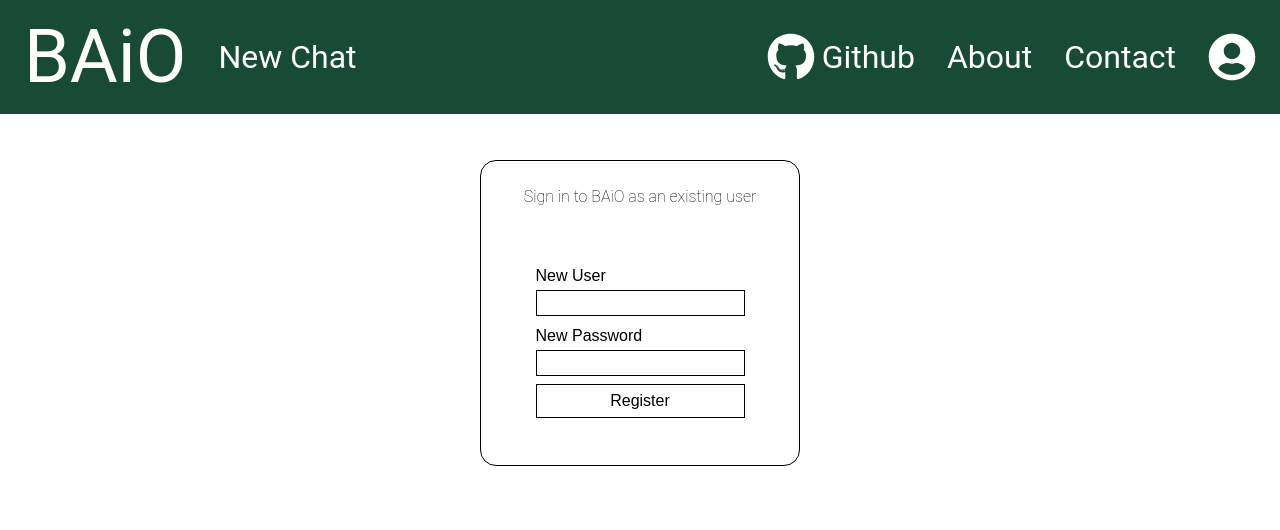
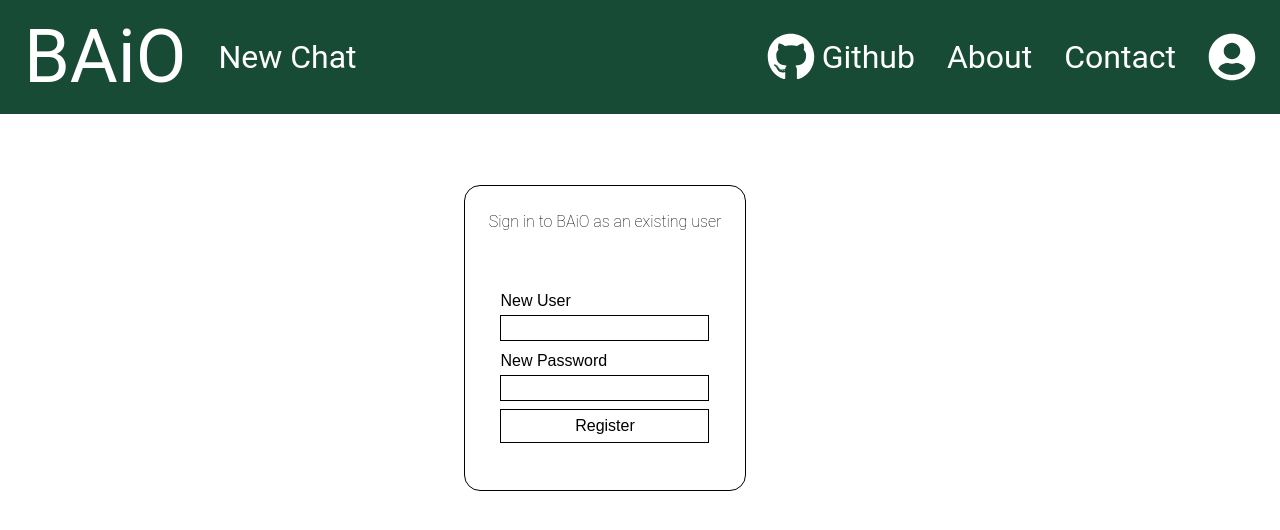
Before and after one commit to baioorg/BAiO_Frontend, a Next.js app in the folder baio_frontend/: page / in a window 1280 px wide. Shown: the top 530 px of the page. Built offline with nearby package versions, Linux system fonts and the light colour scheme.

Commit message:
centered box

```diff
--- a/baio_frontend/src/components/RegistrationPage/RegistrationPage.jsx
+++ b/baio_frontend/src/components/RegistrationPage/RegistrationPage.jsx
@@ -17,9 +17,11 @@ export default function loginPage() {
 
   return (
     <div className="bracket">
-      <div className="registration-page content">
-        <h1> Sign in to BAiO as an existing user</h1>
-        <RegistrationForm onSubmit={takeInCredentials} />
+      <div className="registration-page">
+        <div className="content">
+          <h1> Sign in to BAiO as an existing user</h1>
+          <RegistrationForm onSubmit={takeInCredentials} />
+        </div>
       </div>
     </div>
   );
--- a/baio_frontend/src/components/RegistrationPage/registrationPage.css
+++ b/baio_frontend/src/components/RegistrationPage/registrationPage.css
@@ -1,11 +1,12 @@
 .bracket {
-    margin: 10em;
-    margin-left: 30em;
-    margin-right: 30em;
+    padding: 25px;
+    margin: auto;
+    max-width: 600px;
 }
 
 .registration-page {
     background-color: #fff;
+    max-width: 30em;
     text-align: start;
     display: flex;
     justify-content: center;
```
